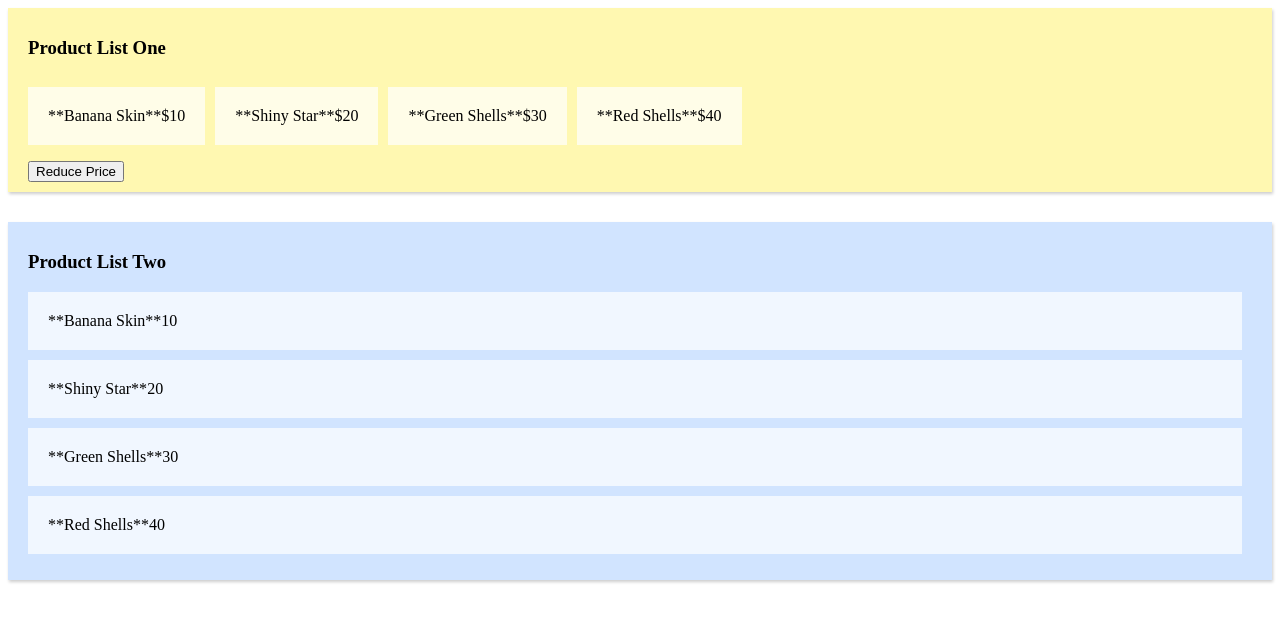
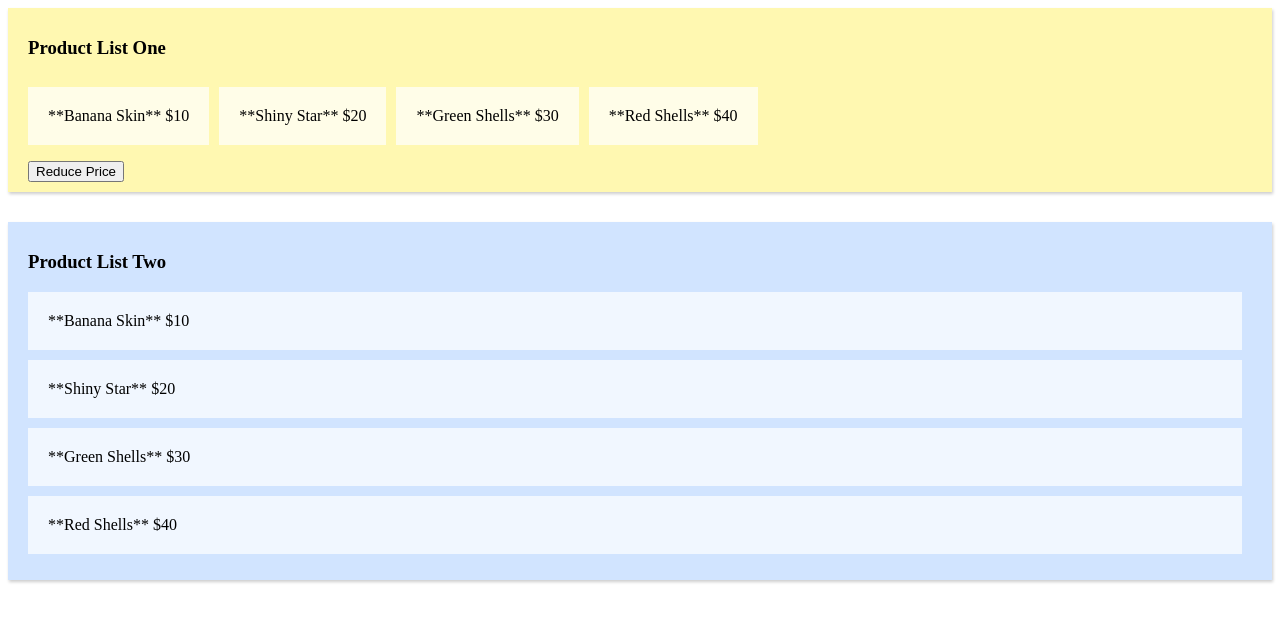
Before and after one commit to johntmunger/vuex-product-list, a Vue app: page /#/about in a window 1280 px wide. Shown: the top 622 px of the page. Built offline with nearby package versions, Linux system fonts and the light colour scheme.

Commit message:
chore: Keep the data presentation in the UI consistent

```diff
--- a/src/components/productListTwo.vue
+++ b/src/components/productListTwo.vue
@@ -4,7 +4,7 @@
     <ul>
       <li v-for="product in saleProducts" :key="product.name">
         <span class="name">{{product.name}}</span>
-        <span class="name">{{product.price}}</span>
+        <span class="name">${{product.price}}</span>
       </li>
     </ul>
   </div>
--- a/src/store/index.js
+++ b/src/store/index.js
@@ -17,7 +17,7 @@ export default new Vuex.Store({
     saleProducts:state => {
       let saleProducts = state.products.map(product => {
         return {
-          name: '**' + product.name + '**',
+          name: '**' + product.name + '** ',
           price: product.price / 2
         }
       });
```
